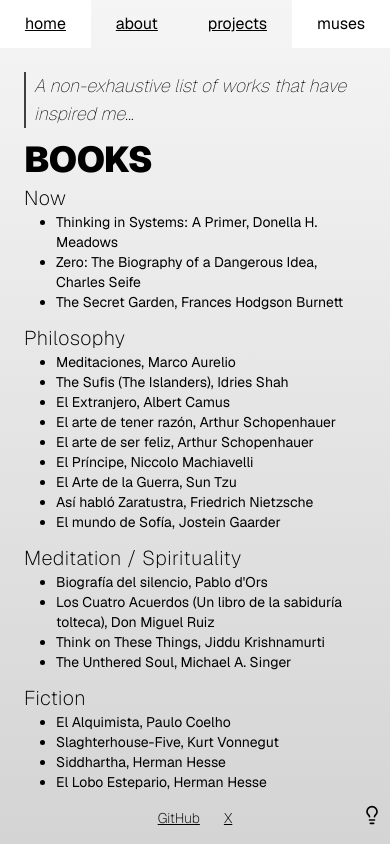
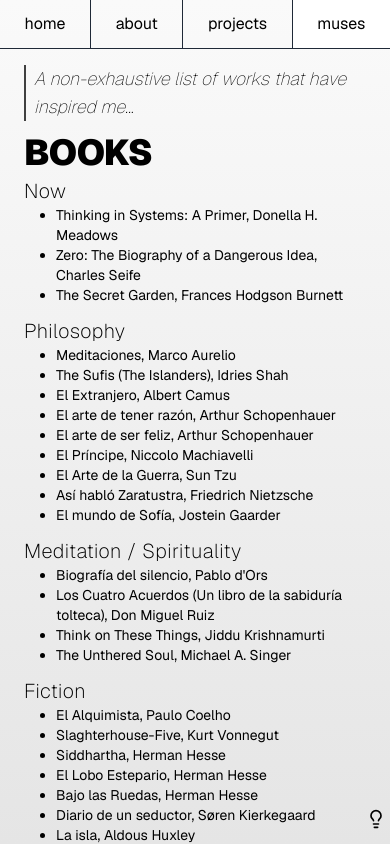
Before and after one commit to carlos-garciamoran/cgmor.com, a Next.js app: page /muses in a window 390 px wide. Shown: the top 845 px of the page. Built offline with nearby package versions, Linux system fonts and the light colour scheme.

Commit message:
fix: various nits

```diff
--- a/app/about/page.tsx
+++ b/app/about/page.tsx
@@ -14,8 +14,8 @@
 // DESIGN: make chronology with achievements/places (add years in left column or something)
 export default function Page() {
   return (
-    <div className="flex flex-col items-center lg:mt-4">
-      <div className="w-full space-y-4 text-justify sm:w-5/6 lg:w-3/4 xl:w-1/2">
+    <div className="flex flex-col items-center md:pt-4">
+      <div className="flex w-full flex-col gap-y-4 text-justify sm:w-5/6 lg:w-3/4 xl:w-1/2">
         <p>
           I'm a software engineer originally from Madrid, Spain. Since middle
           school, I have been{' '}
@@ -68,33 +68,21 @@
           Last summer, I lived in NYC while working at LinkedIn's NYENG org on
           internal tooling to help developers identify and monitor incidents
           faster and more easily. In my spare time, I'm building{' '}
-          <ExternalLink
-            alwaysUnderline
-            href="https://mobilecn.lol"
-            title="mobilecn UI"
-          />
+          <ExternalLink href="https://mobilecn.lol" title="mobilecn UI" />
           . Inspired by shadcn/ui, we are crafting opinionated-yet-customizable
           components for React Native (
           <ExternalLink
-            alwaysUnderline
             href="https://github.com/Mobilecn-UI/nativecn-ui"
             title="nativecn-ui"
           />
           ) and SwiftUI (
           <ExternalLink
-            alwaysUnderline
             href="https://github.com/Mobilecn-UI/swiftcn-ui"
             title="swiftcn-ui"
           />
           ).
         </p>
       </div>
-      <div className="mt-6 text-center text-sm font-light">
-        <ExternalLink
-          href="https://linkedin.com/in/carlos-garcia-moran"
-          title="LinkedIn"
-        />
-      </div>
     </div>
   );
 }
--- a/app/globals.css
+++ b/app/globals.css
@@ -2,26 +2,21 @@
 @tailwind components;
 @tailwind utilities;
 
-:root {
-  --foreground-rgb: 0, 0, 0;
-  --background-rgb: 255, 255, 255;
-}
-
-@media (prefers-color-scheme: dark) {
+@layer base {
   :root {
-    --foreground-rgb: 255, 255, 255;
-    --background-rgb: 0, 0, 0;
+    --background: 255, 255, 255;
+    --foreground: 0, 0, 0;
   }
-}
-
-body {
-  color: rgb(var(--foreground-rgb));
-  background: rgb(var(--background-start-rgb));
-}
-
-@layer base {
+  .dark {
+    --background: 0, 0, 0;
+    --foreground: 255, 255, 255;
+  }
+  body {
+    background: rgb(var(--background));
+    color: rgb(var(--foreground));
+  }
   h3 {
-    @apply text-xl font-medium;
+    @apply text-xl;
   }
 }
 
--- a/app/layout.tsx
+++ b/app/layout.tsx
@@ -1,4 +1,4 @@
-import { Metadata } from 'next';
+import type { Metadata } from 'next';
 import { GeistSans } from 'geist/font/sans';
 import { GeistMono } from 'geist/font/mono';
 import { Analytics } from '@vercel/analytics/react';
@@ -26,21 +26,19 @@
 }: {
   children: React.ReactNode;
 }) {
-  // TODO: move socials to about (no footer -> cleaner UI)
   // TODO: on mobile, position menu (<Header />) at the bottom of the screen
-  // TODO: fix height/bg-gradient bug on pages where height exceeds screen height (/muses)
   return (
-    <html className={`${GeistSans.variable} ${GeistMono.variable}`} lang="en">
-      <body>
+    <html lang="en" suppressHydrationWarning>
+      <body className={`font-sans ${GeistSans.variable} ${GeistMono.variable}`}>
         <ThemeProvider attribute="class" defaultTheme="system" enableSystem>
-          <div className="flex h-[100dvh] flex-col overflow-hidden bg-gradient-to-b from-neutral-100 to-neutral-300 text-black dark:from-neutral-800 dark:to-black dark:text-white sm:bg-gradient-to-br xl:from-neutral-300">
+          <div className="flex h-[100dvh] flex-col bg-gradient-to-b from-neutral-50 to-neutral-200 dark:from-neutral-800 dark:to-black sm:h-full sm:min-h-screen sm:bg-gradient-to-br">
             <Header />
-            <main className="mt-6 flex h-full grow flex-col overflow-y-auto px-6 sm:px-8 md:px-16 lg:py-4 xl:mx-auto xl:max-w-screen-xl 2xl:px-6">
+            <main className="flex flex-1 px-6 pt-4 sm:px-8 md:px-16 lg:py-4 xl:mx-auto xl:max-w-screen-xl 2xl:px-6">
               {children}
             </main>
             <Footer />
             <Analytics />
-            <div className="fixed bottom-1 right-2 pb-2 lg:bottom-2 lg:right-4">
+            <div className="fixed bottom-2 right-1 sm:bottom-2 sm:right-2 lg:bottom-4 lg:right-4 xl:right-6">
               <ThemeToggle />
             </div>
           </div>
--- a/app/muses/page.tsx
+++ b/app/muses/page.tsx
@@ -38,7 +38,7 @@
           <h2 className={titleClasses}>Films</h2>
           <div className="sm:flex sm:w-full sm:justify-between">
             <div>
-              <h3>Movies</h3>
+              <h3 className="font-medium">Movies</h3>
               <ul className="ml-8 list-[square] text-sm">
                 {films.movies.map((item, i) => (
                   <li key={i}>{item}</li>
@@ -46,7 +46,7 @@
               </ul>
             </div>
             <div className="mt-2">
-              <h3>Shows</h3>
+              <h3 className="font-medium">Shows</h3>
               <ul className="ml-8 list-[square] text-sm">
                 {films.tv.map((item, i) => (
                   <li key={i}>{item}</li>
--- a/app/page.tsx
+++ b/app/page.tsx
@@ -19,7 +19,7 @@
 
 export default function Home() {
   return (
-    <div className="flex grow select-none flex-col justify-center">
+    <div className="flex flex-1 grow select-none flex-col items-center justify-center">
       {/* Card container */}
       <div className="flex animate-mutate-border flex-row items-start justify-center border-2 border-neutral-800 pr-2 dark:border-neutral-200 sm:border-none 2xl:text-xl">
         <Image
--- a/app/projects/page.tsx
+++ b/app/projects/page.tsx
@@ -84,6 +84,7 @@
           href={project.url}
           target={project.url === '#' ? '_self' : '_blank'}
           rel="noreferrer"
+          className="flex h-full"
         >
           <div
             className={clsx({
--- a/components/Footer.tsx
+++ b/components/Footer.tsx
@@ -2,12 +2,16 @@
 
 export function Footer() {
   return (
-    <footer className="flex justify-center gap-6 py-4 text-center text-sm font-extralight xl:py-6">
+    <footer className="flex justify-center gap-x-6 py-3 text-center text-sm font-extralight sm:py-4 xl:py-6">
       <ExternalLink
         href="https://github.com/carlos-garciamoran"
         title="GitHub"
       />
       <ExternalLink href="https://x.com/cgarciamoran" title="X" />
+      <ExternalLink
+        href="https://linkedin.com/in/carlos-garcia-moran"
+        title="LinkedIn"
+      />
     </footer>
   );
 }
--- a/components/Header.tsx
+++ b/components/Header.tsx
@@ -1,35 +1,30 @@
-"use client";
+'use client';
 
-import Link from "next/link";
-import clsx from "clsx";
-import { usePathname } from "next/navigation";
+import Link from 'next/link';
+import clsx from 'clsx';
+import { usePathname } from 'next/navigation';
 
-import { ThemeToggle } from "./theme-toggle";
-
-const pages = ["home", "about", "projects", "muses"];
+const pages = ['home', 'about', 'projects', 'muses'];
 
 export function Header() {
   const pathname = usePathname();
-  const currentPage = pathname === "/" ? "home" : pathname.split("/")[1];
+  const currentPage = pathname === '/' ? 'home' : pathname.split('/')[1];
 
   return (
     <header>
       <nav>
-        <ul className="flex justify-evenly sm:border-b border-gray-800 dark:border-gray-200 sm:divide-x divide-gray-800 dark:divide-gray-200">
-          {pages.map(page => (
+        <ul className="flex justify-evenly divide-x divide-gray-800 border-b border-gray-800 dark:divide-gray-200 dark:border-gray-200">
+          {pages.map((page) => (
             <li
               key={page}
-              className="grow transition ease-in-out duration-300 hover:text-black hover:bg-white"
+              className="grow transition duration-300 ease-in-out hover:bg-white hover:text-black"
             >
               <Link
-                href={page === "home" ? "/" : "/" + page}
-                className={clsx(
-                  "flex justify-center h-full w-full py-3 underline sm:no-underline",
-                  {
-                    "bg-white text-black no-underline sm:bg-transparent sm:font-bold sm:text-inherit":
-                      page === currentPage,
-                  }
-                )}
+                href={page === 'home' ? '/' : `/${page}`}
+                className={clsx('flex justify-center py-3', {
+                  'bg-white text-black no-underline sm:bg-transparent sm:font-bold sm:text-inherit':
+                    page === currentPage,
+                })}
               >
                 {page}
               </Link>
--- a/components/Link.tsx
+++ b/components/Link.tsx
@@ -1,9 +1,9 @@
-import clsx from "clsx";
+import clsx from 'clsx';
 
 export function ExternalLink({
   href,
   title,
-  alwaysUnderline = false,
+  alwaysUnderline = true,
 }: {
   href: string;
   title: string;
@@ -11,12 +11,12 @@
 }) {
   return (
     <a
-      className={clsx("underline", {
-        "sm:no-underline sm:hover:underline": !alwaysUnderline,
-      })}
       href={href}
       target="_blank"
       rel="noopener noreferrer"
+      className={clsx('underline', {
+        'sm:no-underline sm:hover:underline': !alwaysUnderline,
+      })}
     >
       {title}
     </a>
```
